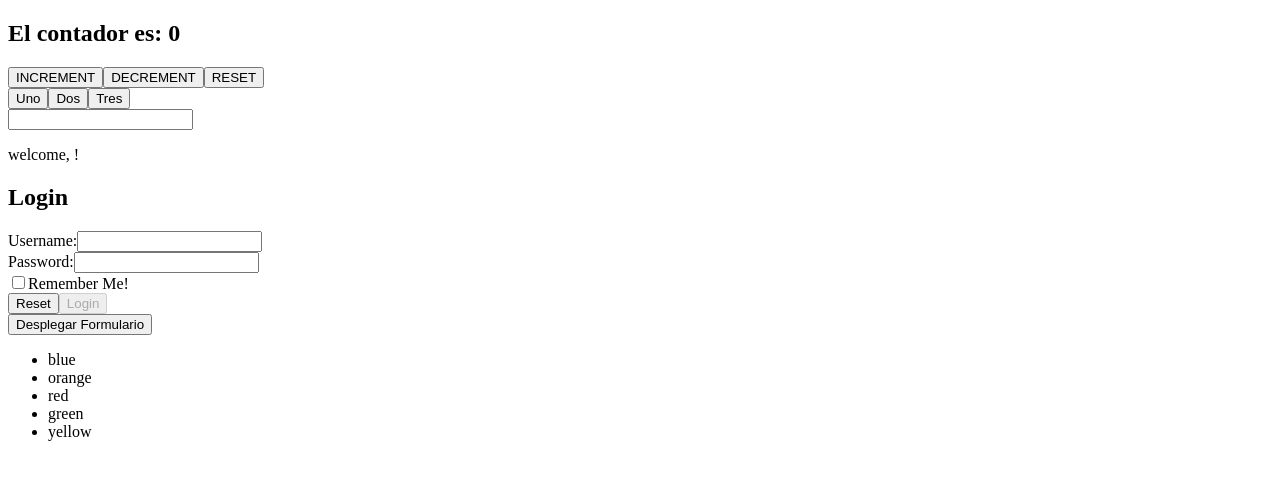
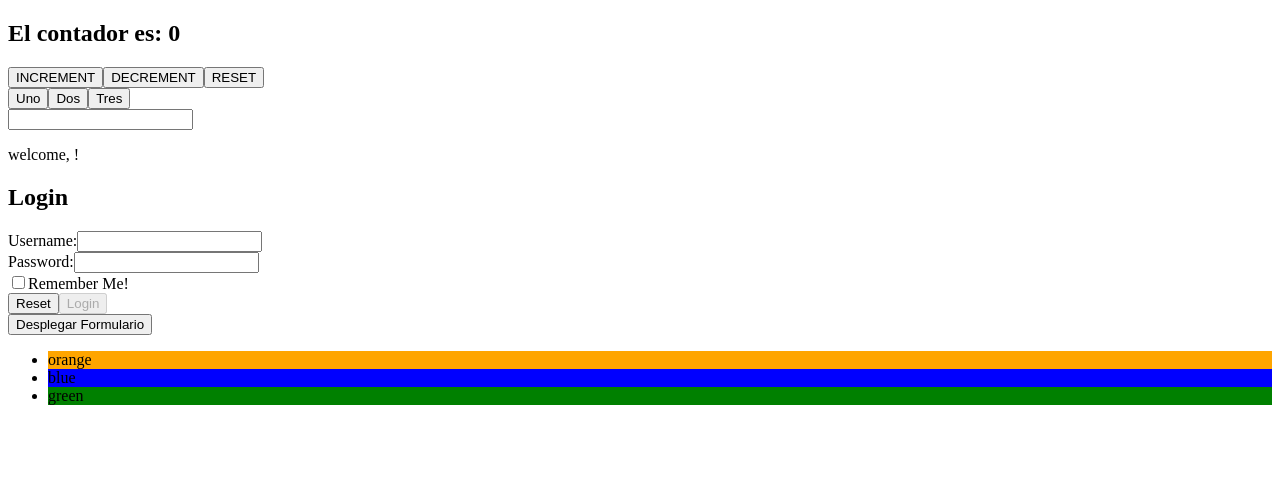
Before and after one commit to MarcosMarcoski/Ejercicios-React, a React (Vite) app in the folder vite-project/ejercicios/: page / in a window 1280 px wide. Shown: the top 480 px of the page. Built offline with nearby package versions, Linux system fonts and the light colour scheme.

Commit message:
ejercicio 55

```diff
--- a/vite-project/ejercicios/src/App.jsx
+++ b/vite-project/ejercicios/src/App.jsx
@@ -21,18 +21,11 @@ export function App() {
 
       <InteractiveWelcome />
 
+      <Login />
 
-      <Login/>
+      <Formulario />
 
-      <Formulario/>
-
-      <Colors items={[
-        {id:1, name:"blue"},
-        {id:2, name:"orange"},
-        {id:3, name:"red"},
-        {id:4, name:"green"},
-        {id:5, name:"yellow"}
-      ]}/>
+      <Colors />
     </div>
   );
 }
--- /dev/null
+++ b/vite-project/ejercicios/src/componentes/Color.jsx
@@ -0,0 +1,3 @@
+export function Color({color}) {
+    return <li style={{backgroundColor : color}}>{color}</li>
+    };
--- a/vite-project/ejercicios/src/componentes/Colors.jsx
+++ b/vite-project/ejercicios/src/componentes/Colors.jsx
@@ -1,9 +1,14 @@
-export function Colors({items}) {
+import { Color } from "./color"
+
+export function Colors() {
+
+    const ListColors = ["orange", "blue", "green"]
+
   return (
     <ul>
-      {items.map((color) => (
-        <li key={color.id}>{color.name}</li>
-      ))}
+        {ListColors.map((color, index) => (
+          <Color key={index} color={color} />
+        ))}
     </ul>
   );
 }
```
